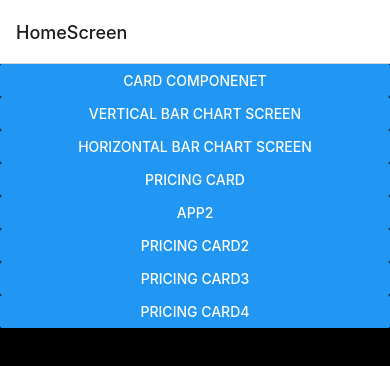
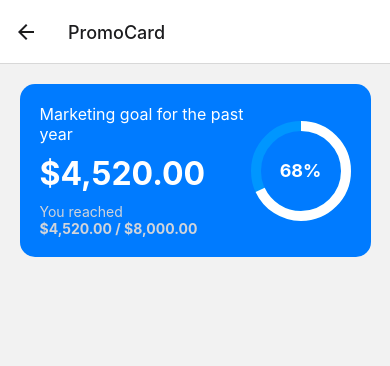
Before and after one commit to MobilDevCode/AwesomeProject, a React Native app: screen /PromoCard in a window 390 px wide. Shown: the top 366 px of the page. Built offline with nearby package versions, Linux system fonts and the light colour scheme.

Commit message:
PromoCard

```diff
--- a/App.js
+++ b/App.js
@@ -11,7 +11,8 @@ import PricingCard from './src/PricingCard';
 import HomeScreen from './src/HomeScreen';
 import PricingCard2 from './src/PricingCard2';
 import PricingCard3 from './src/PricingCard3';
-import PricingCard4 from './src/PricingCard4'
+import PricingCard4 from './src/PricingCard4';
+import PromoCard from './src/PromoCard';
 ;const Stack = createNativeStackNavigator();
 
 function App() {
@@ -27,6 +28,7 @@ function App() {
       <Stack.Screen name="HorizontalBarChartScreen" component={HorizontalBarChartScreen} />
       <Stack.Screen name="PricingCard3" component={PricingCard3} />
       <Stack.Screen name="PricingCard4" component={PricingCard4} />
+      <Stack.Screen name="PromoCard" component={PromoCard} />
 
       </Stack.Navigator>
 
--- a/package.json
+++ b/package.json
@@ -17,6 +17,7 @@
     "react-native-animatable": "^1.4.0",
     "react-native-chart-kit": "^6.12.0",
     "react-native-paper": "^5.12.5",
+    "react-native-progress-circle": "^2.1.0",
     "react-native-safe-area-context": "^4.10.9",
     "react-native-screens": "^3.34.0",
     "react-native-svg": "^15.6.0",
--- a/src/HomeScreen.js
+++ b/src/HomeScreen.js
@@ -12,6 +12,7 @@ export default function HomeScreen({navigation}) {
       <Button title='Pricing Card2' onPress={()=>(navigation.navigate("PricingCard2"))}></Button>
       <Button title='Pricing Card3' onPress={()=>(navigation.navigate("PricingCard3"))}></Button>
       <Button title='Pricing Card4' onPress={()=>(navigation.navigate("PricingCard4"))}></Button>
+      <Button title='Promo Card' onPress={()=>(navigation.navigate("PromoCard"))}></Button>
 
     </View>
   )
--- /dev/null
+++ b/src/PromoCard.js
@@ -0,0 +1,108 @@
+import React from 'react';
+import { View, Text, StyleSheet, Dimensions } from 'react-native';
+import Svg, { Circle, G } from 'react-native-svg';
+
+const { width } = Dimensions.get('window');
+const circleSize = 100;
+const strokeWidth = 10;
+const radius = (circleSize - strokeWidth) / 2;
+const circumference = 2 * Math.PI * radius;
+
+export default function MarketingGoalCard() {
+  const progress = 0.68; // 68% progress
+
+  return (
+    <View style={styles.card}>
+      <View style={styles.cardContent}>
+        <View style={styles.textContainer}>
+          <Text style={styles.title}>Marketing goal for the past year</Text>
+          <Text style={styles.amount}>$4,520.00</Text>
+          <Text style={styles.subText}>You reached</Text>
+          <Text style={styles.goal}>$4,520.00 / $8,000.00</Text>
+        </View>
+        <View style={styles.svgContainer}>
+          <Svg width={circleSize} height={circleSize}>
+            <G rotation="-90" origin={`${circleSize / 2}, ${circleSize / 2}`}>
+              <Circle
+                cx="50%"
+                cy="50%"
+                r={radius}
+                stroke="#0096FF"
+                strokeWidth={strokeWidth}
+                fill="transparent"
+              />
+              <Circle
+                cx="50%"
+                cy="50%"
+                r={radius}
+                stroke="#fff"
+                strokeWidth={strokeWidth}
+                fill="transparent"
+                strokeDasharray={circumference}
+                strokeDashoffset={circumference - progress * circumference}
+              />
+            </G>
+          </Svg>
+          <View style={styles.progressTextContainer}>
+            <Text style={styles.progressText}>{Math.round(progress * 100)}%</Text>
+          </View>
+        </View>
+      </View>
+    </View>
+  );
+}
+
+const styles = StyleSheet.create({
+  card: {
+    width: width * 0.9,
+    backgroundColor: '#007BFF',
+    borderRadius: 15,
+    padding: 20,
+    alignSelf: 'center',
+    marginTop: 20,
+  },
+  cardContent: {
+    flexDirection: 'row',
+    justifyContent: 'space-between',
+    alignItems: 'center',
+  },
+  textContainer: {
+    flex: 1,
+  },
+  title: {
+    fontSize: 16,
+    color: '#fff',
+    marginBottom: 10,
+  },
+  amount: {
+    fontSize: 32,
+    color: '#fff',
+    fontWeight: 'bold',
+    marginBottom: 10,
+  },
+  subText: {
+    fontSize: 14,
+    color: '#D0D4DB',
+  },
+  goal: {
+    fontSize: 14,
+    color: '#D0D4DB',
+    fontWeight: 'bold',
+  },
+  svgContainer: {
+    justifyContent: 'center',
+    alignItems: 'center',
+  },
+  progressTextContainer: {
+    position: 'absolute',
+    justifyContent: 'center',
+    alignItems: 'center',
+    width: circleSize,
+    height: circleSize,
+  },
+  progressText: {
+    color: '#fff',
+    fontSize: 18,
+    fontWeight: 'bold',
+  },
+});
```
Also changed, not shown: 1 other file (tests, documents, lock files or other folders).
